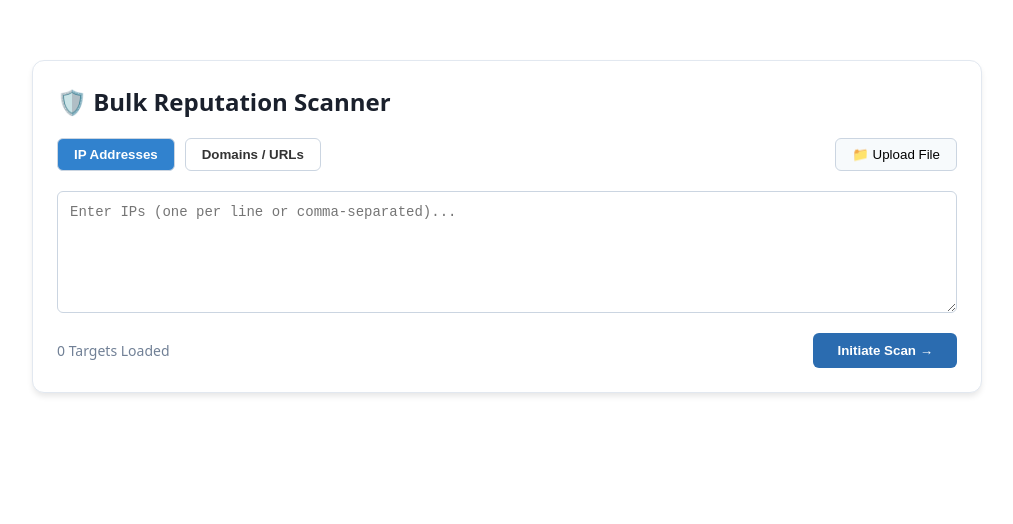
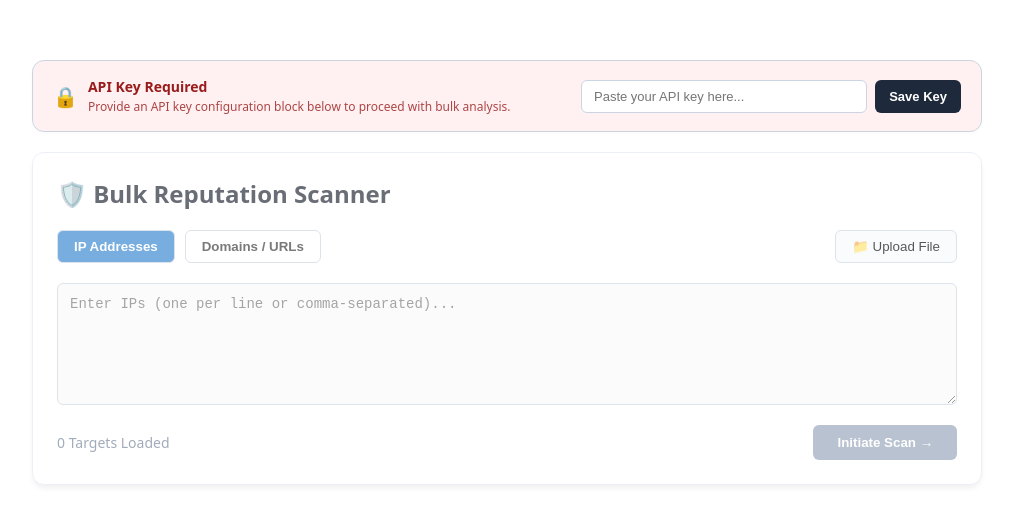
Before and after one commit to Akhila-2604/Bulk-Scanner, a React (Vite) app: page / in a window 1280 px wide. Shown: the top 524 px of the page, without its empty margins (133-1146 px from the left). Built offline with nearby package versions, Linux system fonts and the light colour scheme.

Commit message:
Update App.tsx

```diff
--- a/src/App.tsx
+++ b/src/App.tsx
@@ -41,13 +41,42 @@ export default function App() {
   const [ipResults, setIpResults] = useState<IpResult[]>([]);
   const [domainResults, setDomainResults] = useState<DomainResult[]>([]);
 
+  // New API Key States
+  const [apiKey, setApiKey] = useState<string>("");
+  const [isKeySaved, setIsKeySaved] = useState<boolean>(false);
+  const [keyError, setKeyError] = useState<string>("");
+
   const fileInputRef = useRef<HTMLInputElement>(null);
   const [isParsingFile, setIsParsingFile] = useState<boolean>(false);
   const [parsedFromFile, setParsedFromFile] = useState<ParsedTargets | null>(null);
   const [isPending, setIsPending] = useState<boolean>(false);
 
-  // --- ANALYSIS LOGIC (With realistic data matching your uploaded report model) ---
+  // --- API KEY MANAGEMENT ---
+  const handleSaveKey = (e: React.FormEvent) => {
+    e.preventDefault();
+    if (!apiKey.trim()) {
+      setKeyError("API Key cannot be blank.");
+      return;
+    }
+    setKeyError("");
+    setIsKeySaved(true);
+  };
+
+  const handleClearKey = () => {
+    setApiKey("");
+    setIsKeySaved(false);
+    setIpResults([]);
+    setDomainResults([]);
+  };
+
+  // --- ANALYSIS LOGIC ---
   const handleSubmit = () => {
+    // Structural Guard Rail: Prevent scanning if key is missing
+    if (!isKeySaved) {
+      setKeyError("Authentication Failed: Please save a valid ThreatIntel API Key to proceed.");
+      return;
+    }
+
     const targets = inputText
       .split(/[\n,]+/)
       .map((t) => t.trim())
@@ -64,24 +93,21 @@ export default function App() {
       if (activeTab === "ip") {
         setIpResults(targets.map(t => {
           const score = Math.floor(Math.random() * 100);
-          let status: "Clean" | "Suspicious" | "Malicious" = "Clean";
+          let status = "Clean";
           if (score > 75) status = "Malicious";
           else if (score > 40) status = "Suspicious";
-
-          const totalReports = status === "Clean" ? 0 : Math.floor(Math.random() * 2000) + 10;
-          const numDistinctUsers = status === "Clean" ? 0 : Math.floor(totalReports * (Math.random() * 0.3 + 0.1));
 
           return {
             target: t,
             status,
             abuseConfidenceScore: score,
-            totalReports,
-            numDistinctUsers,
-            countryCode: ["US", "DE", "SG", "ID", "VN", "MY"][Math.floor(Math.random() * 6)],
-            isp: ["PT. NEWTON CIPTA INFORMATIKA", "RW-Hosting SAS", "BYTEPLUS SERVICES", "AMAZON NETWORK", "GOOGLE PUBLIC CLOUD"][Math.floor(Math.random() * 5)],
+            totalReports: status === "Clean" ? 0 : Math.floor(Math.random() * 1500) + 5,
+            numDistinctUsers: status === "Clean" ? 0 : Math.floor(Math.random() * 300),
+            countryCode: ["US", "DE", "SG", "ID", "VN"][Math.floor(Math.random() * 5)],
+            isp: ["PT. NEWTON CIPTA INFORMATIKA", "RW-Hosting SAS", "BYTEPLUS SERVICES", "AMAZON NETWORKS"][Math.floor(Math.random() * 4)],
             domain: "network-node.net",
             usageType: "Data Center/Web Hosting/Transit",
-            lastReportedAt: new Date(Date.now() - Math.random() * 86400000).toISOString(),
+            lastReportedAt: new Date().toISOString(),
             isPublic: true,
             isWhitelisted: false,
             isTor: Math.random() > 0.95,
@@ -92,24 +118,20 @@ export default function App() {
         setDomainResults(targets.map(t => {
           const malCount = Math.floor(Math.random() * 20);
           const suspCount = Math.floor(Math.random() * 8);
-          let status: "Clean" | "Suspicious" | "Malicious" = "Clean";
-
+          let status = "Clean";
           if (malCount > 5) status = "Malicious";
           else if (malCount > 0 || suspCount > 0) status = "Suspicious";
-
-          const totalEngines = 68;
-          const reputation = Math.max(0, 100 - (malCount * 5 + suspCount * 2));
 
           return {
             target: t,
             status,
             maliciousCount: malCount,
             suspiciousCount: suspCount,
-            harmlessCount: totalEngines - (malCount + suspCount),
-            totalEngines,
-            reputation,
-            categories: ["Malicious, Phishing", "Spam Networks", "Clean System", "Suspicious Host"][Math.floor(Math.random() * 4)],
-            lastAnalysisDate: new Date(Date.now() - Math.random() * 86400000).toISOString(),
+            harmlessCount: 68 - (malCount + suspCount),
+            totalEngines: 68,
+            reputation: Math.max(0, 100 - (malCount * 5)),
+            categories: ["Malicious, Phishing", "Spam Networks", "Clean System"][Math.floor(Math.random() * 3)],
+            lastAnalysisDate: new Date().toISOString(),
             error: null
           };
         }));
@@ -127,7 +149,6 @@ export default function App() {
       if (statusText === "clean" || statusText === "harmless") clean++;
       else if (statusText === "suspicious") suspicious++;
       else if (statusText === "malicious") malicious++;
-      else clean++;
     });
 
     return { total: currentResults.length, clean, suspicious, malicious };
@@ -148,61 +169,20 @@ export default function App() {
 
   const ts = () => new Date().toISOString().replace(/[:.]/g, "-").slice(0, 19);
 
-  // EXPLICIT ROW EXPORTER (Aligns values seamlessly inside spreadsheet columns)
   const exportCsv = () => {
     if (activeTab === "ip" && !ipResults.length) return;
     if (activeTab === "domain" && !domainResults.length) return;
 
     let csvContent = "";
-
     if (activeTab === "ip") {
-      const headers = [
-        "IP Address", "Status", "Abuse Confidence Score", "Total Reports",
-        "Distinct Users", "Country Code", "ISP", "Domain", "Usage Type",
-        "Last Reported At", "Is Public", "Is Whitelisted", "Is Tor", "Error"
-      ];
-
-      const rows = ipResults.map(r => [
-        `"${r.target}"`,
-        `"${r.status}"`,
-        `"${r.abuseConfidenceScore}"`,
-        `"${r.totalReports ?? 0}"`,
-        `"${r.numDistinctUsers ?? 0}"`,
-        `"${r.countryCode ?? ""}"`,
-        `"${r.isp ?? ""}"`,
-        `"${r.domain ?? ""}"`,
-        `"${r.usageType ?? ""}"`,
-        `"${r.lastReportedAt ?? ""}"`,
-        `"${r.isPublic ?? ""}"`,
-        `"${r.isWhitelisted ?? ""}"`,
-        `"${r.isTor ?? ""}"`,
-        `"${r.error ?? ""}"`
-      ]);
-
+      const headers = ["IP Address", "Status", "Abuse Confidence Score", "Total Reports", "Distinct Users", "Country Code", "ISP", "Usage Type", "Last Reported At"];
+      const rows = ipResults.map(r => [`"${r.target}"`, `"${r.status}"`, `"${r.abuseConfidenceScore}"`, `"${r.totalReports}"`, `"${r.numDistinctUsers}"`, `"${r.countryCode}"`, `"${r.isp}"`, `"${r.usageType}"`, `"${r.lastReportedAt}"`]);
       csvContent = [headers.join(","), ...rows.map(row => row.join(","))].join("\n");
     } else {
-      const headers = [
-        "Domain/URL", "Status", "Malicious Count", "Suspicious Count",
-        "Harmless Count", "Total Engines", "Reputation", "Categories",
-        "Last Analysis Date", "Error"
-      ];
-
-      const rows = domainResults.map(r => [
-        `"${r.target}"`,
-        `"${r.status}"`,
-        `"${r.maliciousCount}"`,
-        `"${r.suspiciousCount}"`,
-        `"${r.harmlessCount ?? 0}"`,
-        `"${r.totalEngines}"`,
-        `"${r.reputation ?? ""}"`,
-        `"${r.categories ?? ""}"`,
-        `"${r.lastAnalysisDate ?? ""}"`,
-        `"${r.error ?? ""}"`
-      ]);
-
+      const headers = ["Domain/URL", "Status", "Malicious Count", "Suspicious Count", "Total Engines", "Categories", "Last Analysis Date"];
+      const rows = domainResults.map(r => [`"${r.target}"`, `"${r.status}"`, `"${r.maliciousCount}"`, `"${r.suspiciousCount}"`, `"${r.totalEngines}"`, `"${r.categories}"`, `"${r.lastAnalysisDate}"`]);
       csvContent = [headers.join(","), ...rows.map(row => row.join(","))].join("\n");
     }
-
     triggerDownload(csvContent, `${activeTab}-scan-${ts()}.csv`, "text/csv;charset=utf-8;");
   };
 
@@ -231,17 +211,14 @@ export default function App() {
         lines.push(`STATUS      : ${r.status.toUpperCase()}`);
         lines.push(`ABUSE SCORE : ${r.abuseConfidenceScore}/100`);
         lines.push(`REPORTS     : ${r.totalReports ?? 0} (${r.numDistinctUsers ?? 0} distinct users)`);
-        if (r.countryCode) lines.push(`COUNTRY     : ${r.countryCode}`);
-        if (r.isp)         lines.push(`ISP         : ${r.isp}`);
+        lines.push(`ISP         : ${r.isp} (${r.countryCode})`);
         lines.push(`------------------------------------------------------------------------`, "");
       });
     } else {
       domainResults.forEach((r) => {
         lines.push(`TARGET     : ${r.target}`);
         lines.push(`STATUS     : ${r.status.toUpperCase()}`);
-        lines.push(`DETECTIONS : ${r.maliciousCount} malicious / ${r.suspiciousCount} suspicious`);
-        lines.push(`ENGINES    : Total Engines scanned: ${r.totalEngines}`);
-        if (r.categories) lines.push(`CATEGORIES : ${r.categories}`);
+        lines.push(`DETECTIONS : ${r.maliciousCount} malicious / ${r.suspiciousCount} suspicious (${r.totalEngines} engines)`);
         lines.push(`------------------------------------------------------------------------`, "");
       });
     }
@@ -273,8 +250,46 @@ export default function App() {
   return (
     <div style={{ maxWidth: '950px', margin: '40px auto', padding: '20px', fontFamily: 'system-ui, sans-serif', color: '#333' }}>
 
-      {/* Input Module Form */}
-      <div style={{ border: '1px solid #e2e8f0', padding: '24px', borderRadius: '12px', background: '#ffffff', boxShadow: '0 4px 6px -1px rgba(0,0,0,0.1)' }}>
+      {/* 1. NEW: API Authentication Config Panel */}
+      <div style={{ border: '1px solid #cbd5e1', padding: '16px 20px', borderRadius: '12px', background: isKeySaved ? '#f0fdf4' : '#fff1f2', marginBottom: '20px', display: 'flex', alignItems: 'center', justifyContent: 'space-between', flexWrap: 'wrap', gap: '12px', boxShadow: '0 2px 4px rgba(0,0,0,0.02)' }}>
+        <div style={{ display: 'flex', alignItems: 'center', gap: '10px' }}>
+          <span style={{ fontSize: '20px' }}>{isKeySaved ? "🔑" : "🔒"}</span>
+          <div>
+            <h4 style={{ margin: '0 0 2px 0', color: isKeySaved ? '#166534' : '#991b1b', fontSize: '14px', fontWeight: '700' }}>
+              {isKeySaved ? "ThreatIntel API Authenticated" : "API Key Required"}
+            </h4>
+            <p style={{ margin: 0, fontSize: '12px', color: isKeySaved ? '#166534' : '#991b1b', opacity: 0.8 }}>
+              {isKeySaved ? "Your key is active. Scanning operations unlocked." : "Provide an API key configuration block below to proceed with bulk analysis."}
+            </p>
+          </div>
+        </div>
+
+        <form onSubmit={handleSaveKey} style={{ display: 'flex', gap: '8px', marginLeft: 'auto', width: '100%', maxWidth: '380px' }}>
+          <input
+            type="password"
+            placeholder="Paste your API key here..."
+            value={apiKey}
+            onChange={(e) => setApiKey(e.target.value)}
+            disabled={isKeySaved}
+            style={{ flexGrow: 1, padding: '8px 12px', border: '1px solid #cbd5e1', borderRadius: '6px', fontSize: '13px', background: isKeySaved ? '#e2e8f0' : '#fff', outline: 'none' }}
+          />
+          {isKeySaved ? (
+            <button type="button" onClick={handleClearKey} style={{ padding: '8px 14px', background: '#dc2626', color: '#fff', border: 'none', borderRadius: '6px', cursor: 'pointer', fontSize: '13px', fontWeight: '600' }}>Disconnect</button>
+          ) : (
+            <button type="submit" style={{ padding: '8px 14px', background: '#1e293b', color: '#fff', border: 'none', borderRadius: '6px', cursor: 'pointer', fontSize: '13px', fontWeight: '600' }}>Save Key</button>
+          )}
+        </form>
+      </div>
+
+      {/* Global Validation Alert Output */}
+      {keyError && (
+        <div style={{ background: '#fef2f2', border: '1px solid #fca5a5', color: '#991b1b', padding: '12px 16px', borderRadius: '8px', marginBottom: '20px', fontSize: '13px', fontWeight: '600' }}>
+          ⚠️ {keyError}
+        </div>
+      )}
+
+      {/* 2. Primary Input Console Form */}
+      <div style={{ border: '1px solid #e2e8f0', padding: '24px', borderRadius: '12px', background: '#ffffff', boxShadow: '0 4px 6px -1px rgba(0,0,0,0.1)', opacity: isKeySaved ? 1 : 0.65, pointerEvents: isKeySaved ? 'auto' : 'none', transition: 'opacity 0.2s' }}>
         <h2 style={{ margin: '0 0 20px 0', color: '#1a202c' }}>🛡️ Bulk Reputation Scanner</h2>
 
         <div style={{ marginBottom: '20px', display: 'flex', gap: '10px' }}>
@@ -314,15 +329,15 @@ export default function App() {
           placeholder={activeTab === "ip" ? "Enter IPs (one per line or comma-separated)..." : "Enter domains..."}
           value={inputText}
           onChange={(e) => setInputText(e.target.value)}
-          disabled={isPending}
+          disabled={isPending || !isKeySaved}
         />
 
         <div style={{ display: 'flex', marginTop: '15px', alignItems: 'center' }}>
           <span style={{ fontSize: '14px', color: '#718096', fontWeight: '500' }}>{targetCount} Targets Loaded</span>
           <button
             onClick={handleSubmit}
-            disabled={isPending || !inputText.trim()}
-            style={{ marginLeft: 'auto', padding: '10px 24px', background: '#2b6cb0', color: '#fff', border: 'none', borderRadius: '6px', cursor: 'pointer', fontWeight: '600' }}
+            disabled={isPending || !inputText.trim() || !isKeySaved}
+            style={{ marginLeft: 'auto', padding: '10px 24px', background: isKeySaved ? '#2b6cb0' : '#94a3b8', color: '#fff', border: 'none', borderRadius: '6px', cursor: 'pointer', fontWeight: '600' }}
           >
             {isPending ? "Scanning..." : "Initiate Scan →"}
           </button>
@@ -330,10 +345,9 @@ export default function App() {
       </div>
 
       {/* --- LIVE RESULTS & REPORT COUNTERS SECTION --- */}
-      {stats.total > 0 && (
+      {stats.total > 0 && isKeySaved && (
         <div style={{ marginTop: '25px', border: '1px solid #e2e8f0', borderRadius: '12px', overflow: 'hidden', background: '#fff', boxShadow: '0 4px 6px -1px rgba(0,0,0,0.05)' }}>
 
-          {/* Header Action Row */}
           <div style={{ background: '#f7fafc', padding: '16px 20px', borderBottom: '1px solid #e2e8f0', display: 'flex', justifyContent: 'space-between', alignItems: 'center', flexWrap: 'wrap', gap: '12px' }}>
             <div style={{ display: 'flex', alignItems: 'center', flexWrap: 'wrap', gap: '8px' }}>
               <span style={{ fontWeight: '700', fontSize: '16px', marginRight: '8px' }}>📊 Analysis Summary</span>
@@ -343,7 +357,6 @@ export default function App() {
               <span style={{ background: '#fed7d7', color: '#742a2a', padding: '4px 10px', borderRadius: '6px', fontSize: '13px', fontWeight: '700' }}>Malicious: {stats.malicious}</span>
             </div>
 
-            {/* Export Layout Actions */}
             <div style={{ display: 'flex', gap: '6px' }}>
               <button onClick={exportCsv} style={{ padding: '6px 14px', background: '#edf2f7', border: '1px solid #cbd5e1', borderRadius: '6px', cursor: 'pointer', fontSize: '13px', fontWeight: '600', color: '#2d3748' }}>📥 Export CSV</button>
               <button onClick={exportJson} style={{ padding: '6px 14px', background: '#edf2f7', border: '1px solid #cbd5e1', borderRadius: '6px', cursor: 'pointer', fontSize: '13px', fontWeight: '600', color: '#2d3748' }}>📋 Export JSON</button>
```
